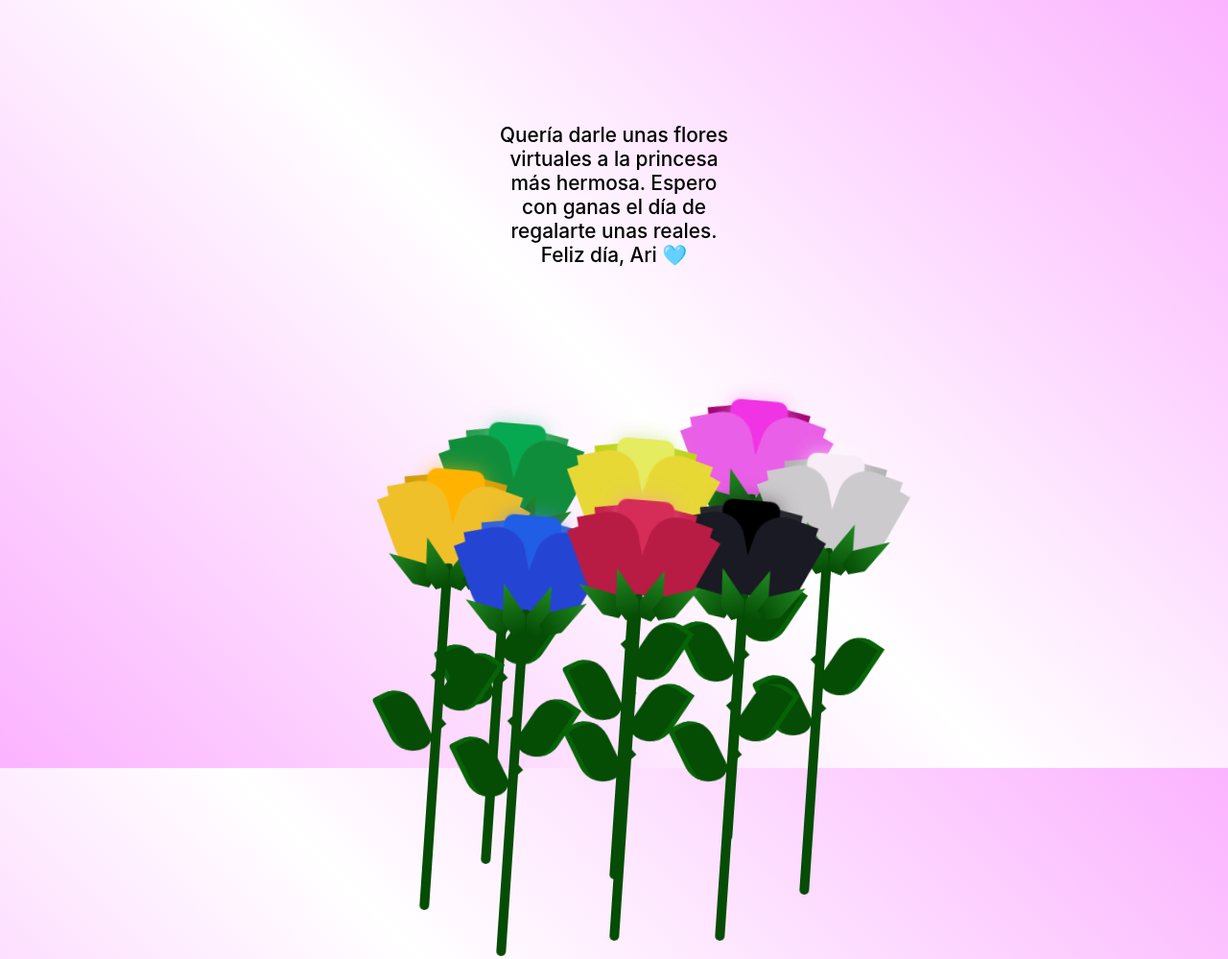
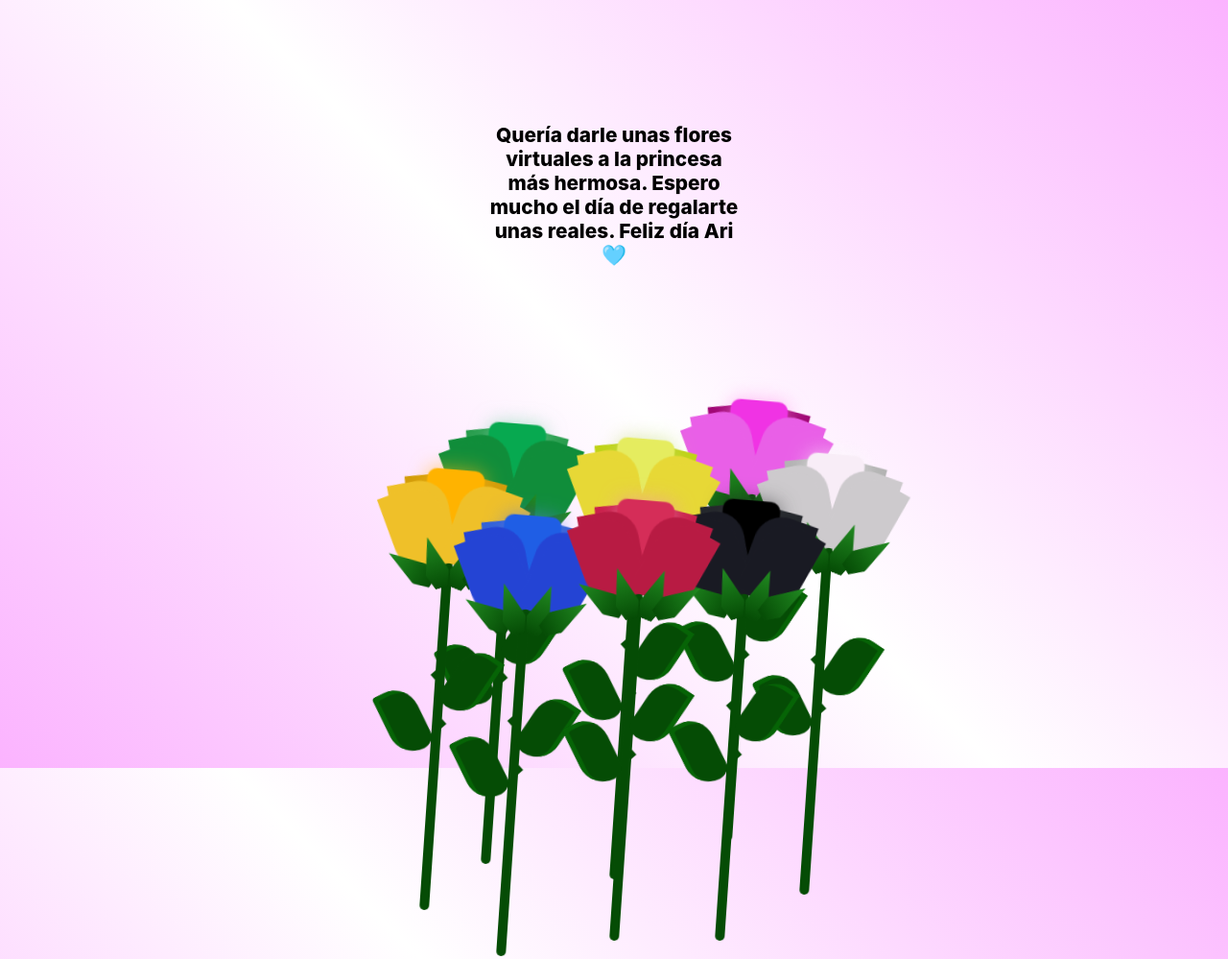
Before and after one commit to alormzpaez/gift-3, a plain HTML site: page flower.html in a window 1280 px wide. Shown: the top 999 px of the page at 96% size. Drawn offline with Linux system fonts and the light colour scheme.

Commit message:
New style

```diff
--- a/flower.html
+++ b/flower.html
@@ -315,7 +315,7 @@
     <div id="rose-petals-fall-container"></div>
 
     <div class="scene-container">
-        <div style="border: 0px solid black; text-align: center; font-size: 1.3rem; font-weight: 500; position: absolute; width: 15rem; top: 8rem;">Quería darle unas flores virtuales a la princesa más hermosa. Espero con ganas el día de regalarte unas reales. Feliz día, Ari 🩵</div>
+        <div style="border: 0px solid black; text-align: center; font-size: 1.3rem; font-weight: 800; position: absolute; width: 17rem; top: 8rem;">Quería darle unas flores virtuales a la princesa más hermosa. Espero mucho el día de regalarte unas reales. Feliz día Ari 🩵</div>
         <div class="text"></div>
         <div class="rose" style="top: 30rem; z-index: 250;">
             <div class="petals petals">
```
